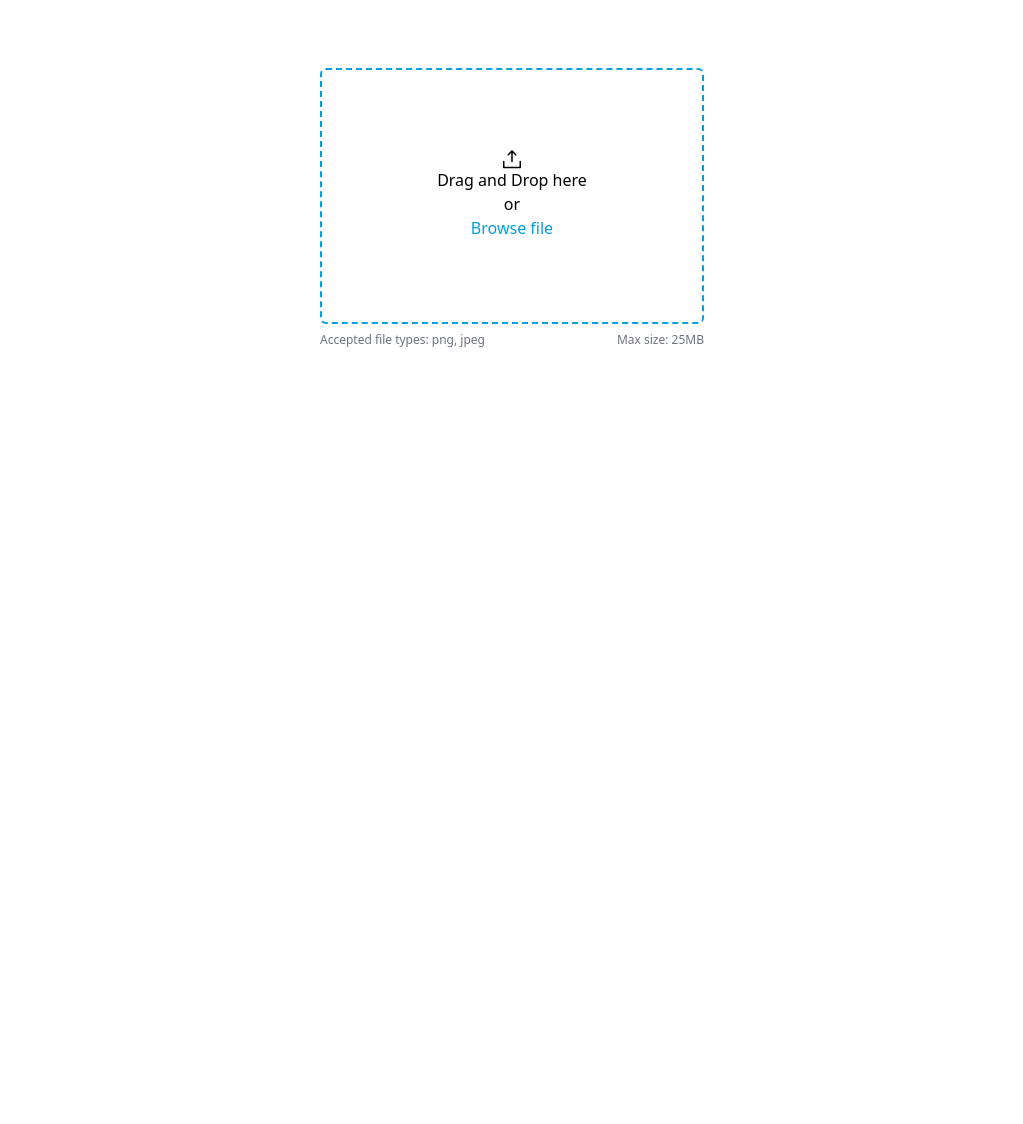
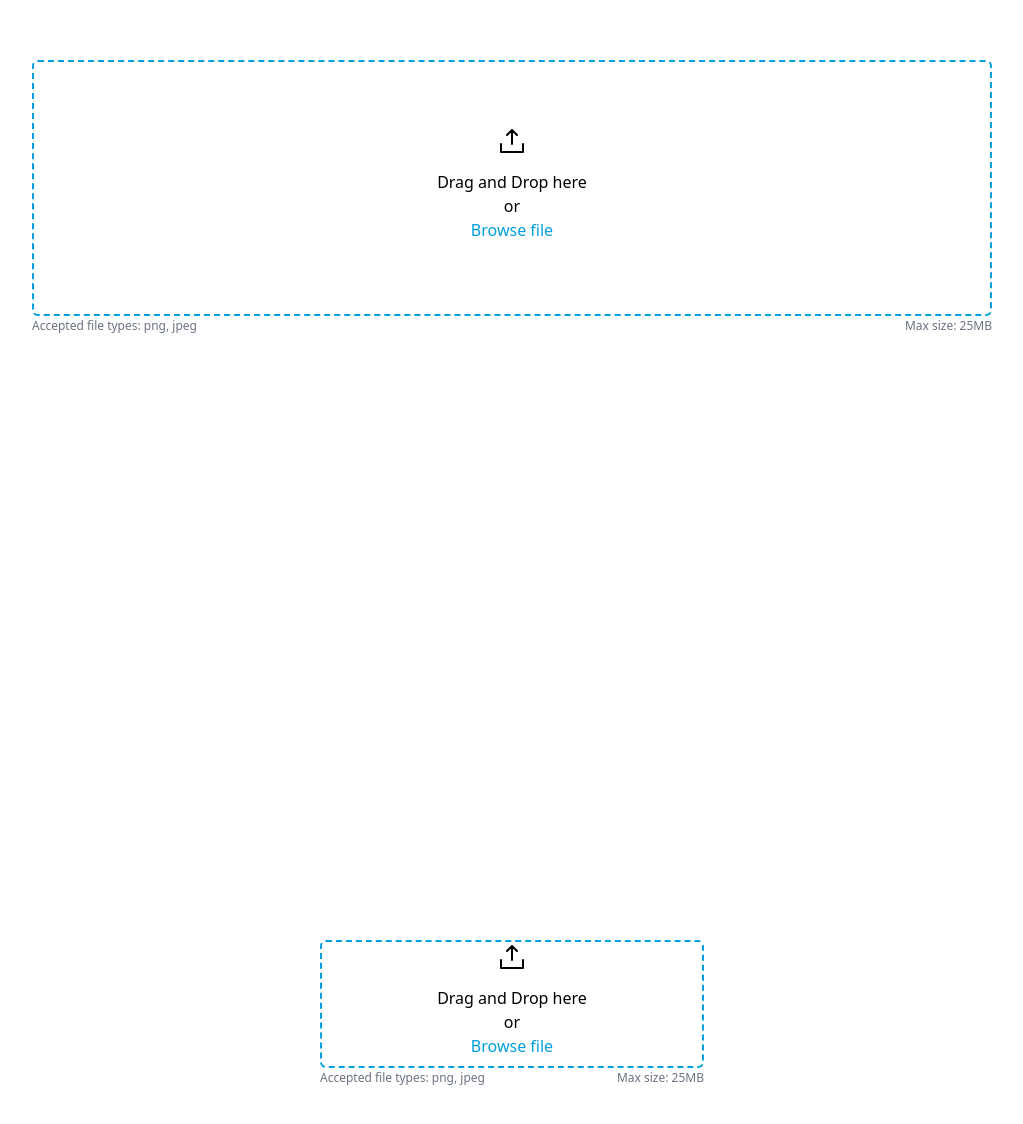
Before and after one commit to UofA-Blueprint/AlzheimerCalgary2.0, a React (Vite) app: page /upload-file-test in a window 1280 px wide. Shown: the part 204-1328 px from the top of the page, without its empty margins (128-1151 px from the left). Before the commit the page ends 800 px from the top, so only its background shows below. Built offline with nearby package versions, Linux system fonts and the light colour scheme.

Commit message:
added animation - not yet changed the scaling

```diff
--- a/src/components/MediaUploadZone.tsx
+++ b/src/components/MediaUploadZone.tsx
@@ -8,10 +8,14 @@ interface MediaUploadZoneProps {
 const MediaUploadZone: React.FC<MediaUploadZoneProps> = ({
   onFilesDropped,
 }) => {
+  const [isDragOver, setIsDragOver] = useState(false);
   const [droppedFiles, setDroppedFiles] = useState<File[]>([]);
   const [isValidFile, setIsValidFile] = useState(true);
   const UploadZoneClassName =
-    "w-full h-full border-2 border-dashed flex flex-col justify-center items-center rounded-md border-primary-main mb-2";
+    "w-full h-full border-2 border-dashed flex flex-col justify-center items-center rounded-md border-primary-main " +
+    (isDragOver
+      ? " transform transition-transform duration-300 border-primary-dark ease-in-out scale-95"
+      : "");
 
   const handleDrop = (event: React.DragEvent<HTMLDivElement>) => {
     event.preventDefault();
@@ -19,6 +23,7 @@ const MediaUploadZone: React.FC<MediaUploadZoneProps> = ({
     const validFiles = filterValidFiles(files);
 
     setDroppedFiles((prevFiles) => [...prevFiles, ...validFiles]);
+    setIsDragOver(false);
   };
 
   const filterValidFiles = (files: File[]): File[] => {
@@ -34,25 +39,34 @@ const MediaUploadZone: React.FC<MediaUploadZoneProps> = ({
       return isValid;
     });
   };
-  //   const sizeCheckFile
 
-  const allowDrop = (event: React.DragEvent<HTMLDivElement>) => {
+  const handleDragOver = (event: React.DragEvent<HTMLDivElement>) => {
     event.preventDefault();
+    setIsDragOver(true);
   };
-  //
+
+  const handleDragLeave = (event: React.DragEvent<HTMLDivElement>) => {
+    event.preventDefault();
+    setIsDragOver(false);
+  };
 
   useEffect(() => {
     console.log("Dropped files:", droppedFiles);
-  }, [droppedFiles]); // Run this effect whenever droppedFiles changes
+  }, [droppedFiles]);
+
   return (
     <div className="w-full h-full">
       <div
         className={UploadZoneClassName}
         onDrop={handleDrop}
-        onDragOver={allowDrop}
+        onDragOver={handleDragOver}
+        onDragLeave={handleDragLeave}
       >
-        <UploadSimple style={{ transform: "scale(1.5)" }} />
-        Drag and Drop here
+        <UploadSimple className="mb-5" style={{ transform: "scale(2)" }} />
+
+        <div style={{ fontSize: "1em" }} className="">
+          Drag and Drop here
+        </div>
         <div> or </div>
         <input
           type="file"
@@ -70,7 +84,10 @@ const MediaUploadZone: React.FC<MediaUploadZoneProps> = ({
           Browse file
         </label>
         {droppedFiles.length > 0 && (
-          <div className="truncate w-5/6 flex flex-col items-center overflow-hidden">
+          <div
+            className="truncate w-5/6 flex flex-col items-center overflow-hidden"
+            style={{ fontSize: "1em" }}
+          >
             {droppedFiles.slice(0, 3).map((file, index) => (
               <div key={index} className="">
                 {file.name}
@@ -80,7 +97,7 @@ const MediaUploadZone: React.FC<MediaUploadZoneProps> = ({
           </div>
         )}
       </div>
-      <div className="flex flex-row justify-between text-xs text-gray-500">
+      <div className="flex flex-row justify-between text-xs text-gray-500 mt-0.5">
         <div>Accepted file types: png, jpeg</div>
         <div>Max size: 25MB</div>
       </div>
--- a/src/routes/MediaUploadZoneTestRoute.tsx
+++ b/src/routes/MediaUploadZoneTestRoute.tsx
@@ -8,9 +8,16 @@ const MediaUploadZonetestRoute: React.FC = () => {
   };
 
   return (
-    <div className="grid place-items-center h-screen ">
-      <div className="w-96 h-64 text-base">
-        <MediaUploadZone onFilesDropped={handleFilesDropped} />
+    <div className="w-full h-full flex flex-col">
+      <div className="grid place-items-center h-screen ">
+        <div className="w-9/12 h-64 text-base mb-4">
+          <MediaUploadZone onFilesDropped={handleFilesDropped} />
+        </div>
+      </div>
+      <div className="grid place-items-center h-screen ">
+        <div className="w-96 h-32 text-base mt-4">
+          <MediaUploadZone onFilesDropped={handleFilesDropped} />
+        </div>
       </div>
     </div>
   );
```
